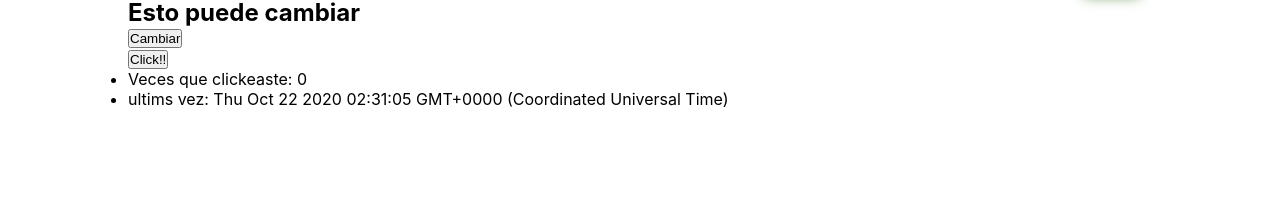
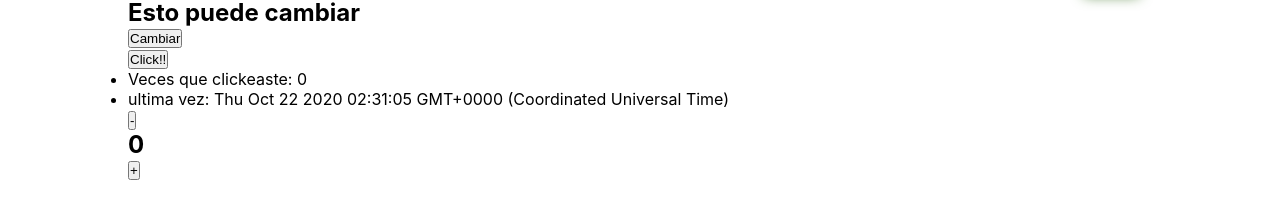
Before and after one commit to nico-99/Find, a React (Create React App) app: page / in a window 1280 px wide. Shown: the part 116-334 px from the top of the page. Built offline with nearby package versions, Linux system fonts and the light colour scheme.

Commit message:
creando un contador usando estados

```diff
--- a/src/App.js
+++ b/src/App.js
@@ -3,6 +3,7 @@ import './App.css';
 import NavBar from './components/NavBar'
 // import Home from './components/Home'
 import CartButton from './components/CartButton'
+import ItemCount from './components/ItemCount'
 
 function App() {
 
@@ -21,6 +22,7 @@ function App() {
       <h2>{greeting}</h2>
       <button onClick={changeGreeting}>Cambiar</button>
       <CartButton/>
+      <ItemCount/>
     </div>
   );
 }
--- a/src/components/CartButton.jsx
+++ b/src/components/CartButton.jsx
@@ -18,7 +18,7 @@ function CartButton() {
             <button onClick={click}>Click!!</button>
             <ul>
                 <li>Veces que clickeaste: {number}</li>
-                <li>ultims vez: {time}</li>
+                <li>ultima vez: {time}</li>
             </ul>
         </div>
     )
--- /dev/null
+++ b/src/components/ItemCount.jsx
@@ -0,0 +1,23 @@
+import React, { useState } from "react"
+
+function ItemCount() {
+    const [number, setNumber] = useState(0)
+
+    const upCounter = () => {
+        setNumber(number + 1)
+    }
+
+    const downCounter = () => {
+        setNumber(number - 1)
+    }
+
+    return (
+        <div>
+            <button onClick={downCounter}>-</button>
+                <h2>{number}</h2>
+            <button onClick={upCounter}>+</button>
+        </div>
+    )
+}
+
+export default ItemCount;
```
